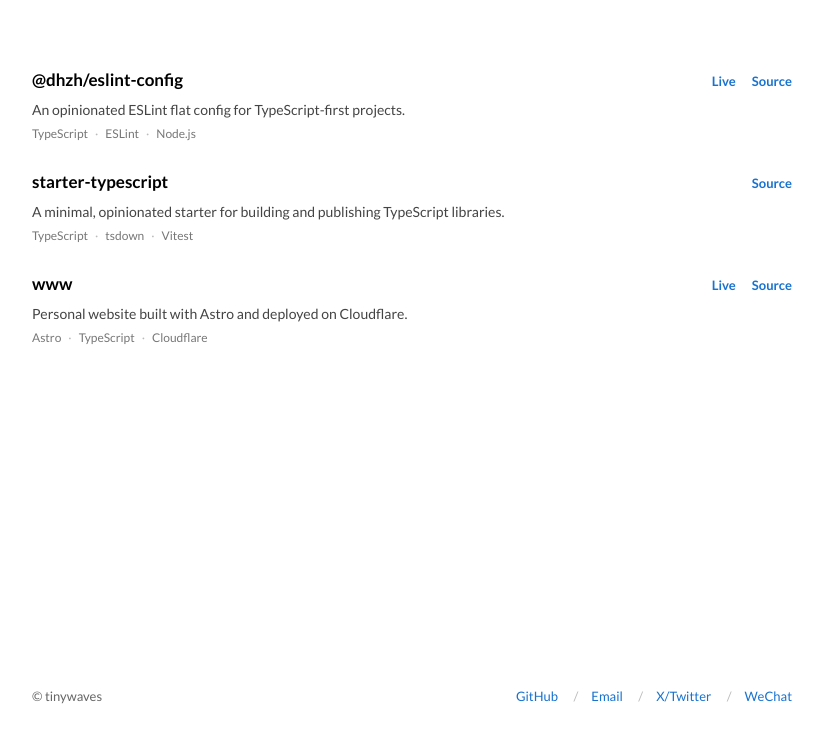
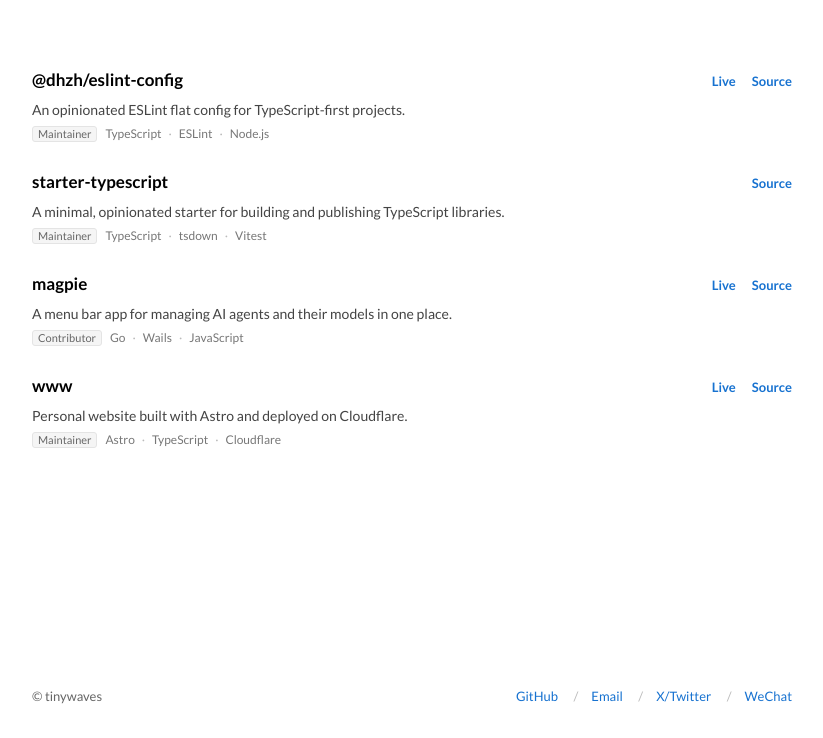
Before and after one commit to tinywaves/www, an Astro site: page /projects in a window 1280 px wide. Shown: the part 62-800 px from the top of the page, without its empty margins (228-1051 px from the left). Built offline with nearby package versions, Linux system fonts and the light colour scheme; Astro itself is replaced by a stand-in of ours.

Commit message:
fix: tag

```diff
--- a/src/components/ProjectItem.astro
+++ b/src/components/ProjectItem.astro
@@ -33,12 +33,15 @@ const hasActions = project.liveUrl || project.sourceUrl;
 
   <p class="summary">{project.summary}</p>
 
+  <div class="project-meta">
+    <span class="role">{project.role}</span>
     <div class="technologies" aria-label="Technologies">
       {
         project.technologies.map((technology) => (
           <span class="technology">{technology}</span>
         ))
       }
+    </div>
   </div>
 </article>
 
@@ -49,9 +52,18 @@ const hasActions = project.liveUrl || project.sourceUrl;
 
   .project-heading {
     display: flex;
+    flex-wrap: wrap;
     align-items: baseline;
     justify-content: space-between;
     gap: 8px 20px;
+  }
+
+  .project-meta {
+    display: flex;
+    flex-wrap: wrap;
+    align-items: center;
+    min-width: 0;
+    gap: 4px 8px;
   }
 
   h2 {
@@ -61,6 +73,20 @@ const hasActions = project.liveUrl || project.sourceUrl;
     font-weight: 700;
     line-height: 1.35;
     overflow-wrap: anywhere;
+  }
+
+  .role {
+    display: inline-flex;
+    align-items: center;
+    flex: none;
+    padding: 0 5px;
+    border: 1px solid #e4e4e4;
+    border-radius: 3px;
+    color: #666;
+    background: #f5f5f5;
+    font-size: 11px;
+    line-height: 14px;
+    white-space: nowrap;
   }
 
   .summary {
@@ -89,6 +115,7 @@ const hasActions = project.liveUrl || project.sourceUrl;
     display: flex;
     gap: 16px;
     flex: none;
+    margin-left: auto;
     font-size: 13px;
     font-weight: 700;
   }
--- a/src/data/projects.ts
+++ b/src/data/projects.ts
@@ -1,5 +1,6 @@
 export interface Project {
   title: string;
+  role: 'Maintainer' | 'Contributor';
   summary: string;
   technologies: readonly string[];
   liveUrl?: string;
@@ -9,6 +10,7 @@ export interface Project {
 export const projects = [
   {
     title: '@dhzh/eslint-config',
+    role: 'Maintainer',
     summary: 'An opinionated ESLint flat config for TypeScript-first projects.',
     technologies: ['TypeScript', 'ESLint', 'Node.js'],
     liveUrl: 'https://eslint.tinywaves.site/',
@@ -16,13 +18,24 @@ export const projects = [
   },
   {
     title: 'starter-typescript',
+    role: 'Maintainer',
     summary:
       'A minimal, opinionated starter for building and publishing TypeScript libraries.',
     technologies: ['TypeScript', 'tsdown', 'Vitest'],
     sourceUrl: 'https://github.com/tinywaves/starter-typescript',
   },
   {
+    title: 'magpie',
+    role: 'Contributor',
+    summary:
+      'A menu bar app for managing AI agents and their models in one place.',
+    technologies: ['Go', 'Wails', 'JavaScript'],
+    liveUrl: 'https://usemagpie.ai',
+    sourceUrl: 'https://github.com/yetone/magpie',
+  },
+  {
     title: 'www',
+    role: 'Maintainer',
     summary: 'Personal website built with Astro and deployed on Cloudflare.',
     technologies: ['Astro', 'TypeScript', 'Cloudflare'],
     liveUrl: 'https://www.tinywaves.site/',
```
Lines whose indentation alone changed are shown as unchanged.
